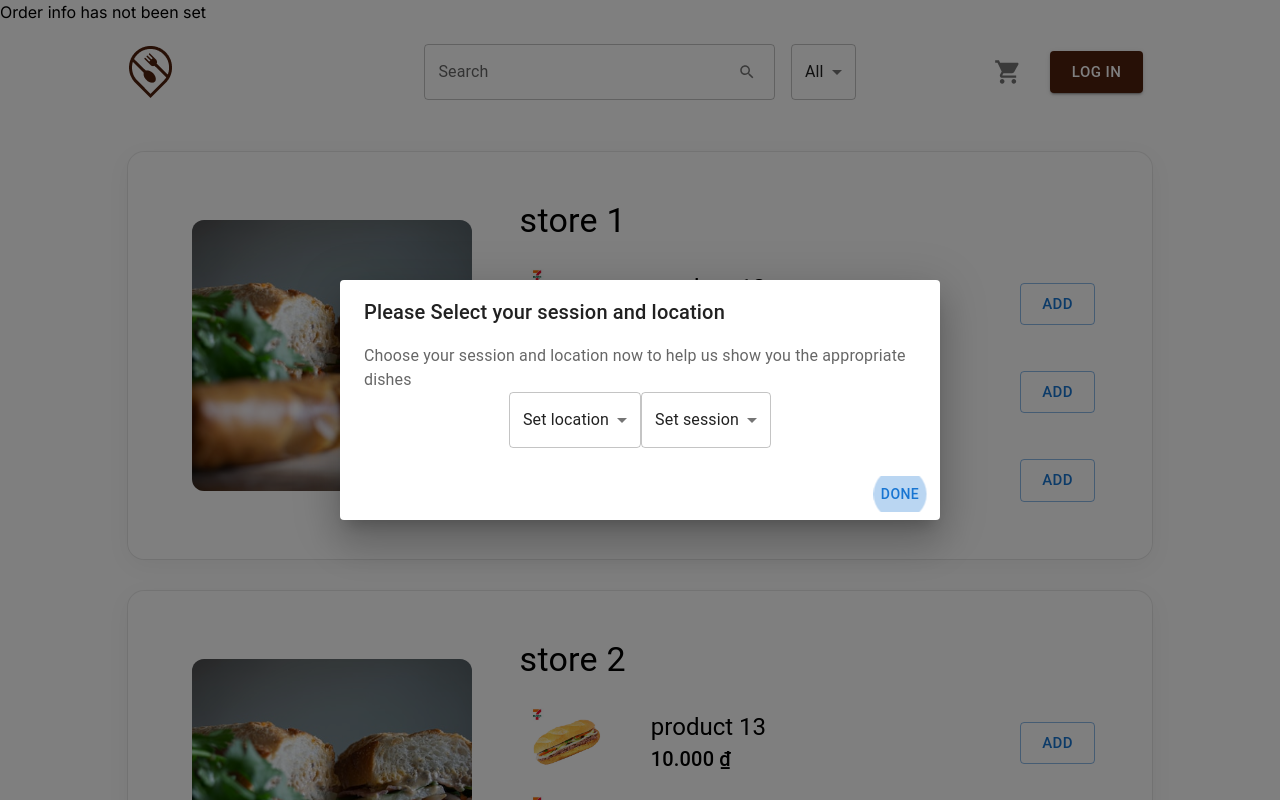
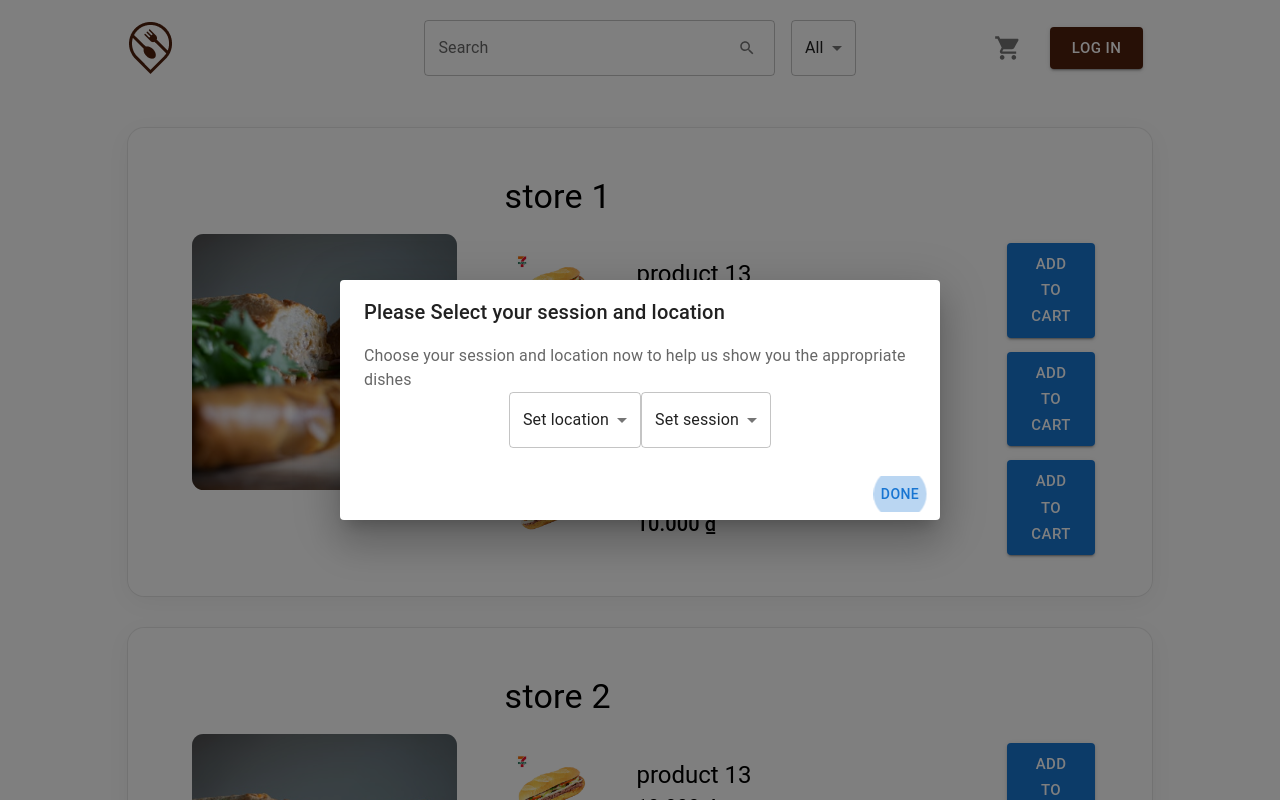
Before and after one commit to MarkVoVN/coccan, a Next.js app: page /search in a window 1280 px wide. Shown: the top 800 px of the page. Built offline with nearby package versions, Linux system fonts and the light colour scheme.

Commit message:
implement saving state to session for storage

```diff
--- a/src/app/(customers)/(common-components)/Header.tsx
+++ b/src/app/(customers)/(common-components)/Header.tsx
@@ -21,11 +21,15 @@ import React from "react";
 import { useState, useEffect } from "react";
 import { Search, ShoppingCart } from "@mui/icons-material";
 import Link from "next/link";
-import { redirect } from "next/navigation";
-import { useRouter } from "next/router";
+import { useRouter } from "next/navigation";
 import "./_header.scss";
 import SessionSeletorSection from "@/components/SessionSeletorSection";
 import { useAppSelector } from "@/app/GlobalRedux/Features/userSlice";
+import { useDispatch } from "react-redux";
+import useStorage from "@/hooks/useStorage";
+import { loginUser } from "@/app/GlobalRedux/Features/userSlice";
+import { setOrderInfo } from "@/app/GlobalRedux/Features/orderSlice";
+import { setCart } from "@/app/GlobalRedux/Features/cartSlice";
 
 function Header() {
   const categoryList = [
@@ -34,14 +38,14 @@ function Header() {
     { id: 3, name: "Rice" },
     { id: 4, name: "Bread" },
   ];
-
-  const [user, setUser] = useState<{
-    displayName: string;
-    email: string;
-    photoURL: string;
-    uid: string;
-    refreshToken: string;
-  }>();
+  const router = useRouter();
+  // const [user, setUser] = useState<{
+  //   displayName: string;
+  //   email: string;
+  //   photoURL: string;
+  //   uid: string;
+  //   refreshToken: string;
+  // }>();
 
   const [search, setSearch] = useState("");
 
@@ -59,12 +63,14 @@ function Header() {
     //pass props and redirect to search page
 
     console.log("searching for" + location + " " + category + " " + search);
-    redirect("/search");
+    router.push("/search");
   };
 
   const handleOrderInfoDialogClose = () => {
     setOrderInfoDialogOpen(false);
   };
+
+  const orderInfo = useAppSelector((state) => state.order.value);
 
   const isOrderInfoSetByUser = useAppSelector(
     (state) => state.order.value.isSetByUser
@@ -74,13 +80,45 @@ function Header() {
     !isOrderInfoSetByUser
   );
 
-  const cartItemCount = useAppSelector((state) => state.cart.countOfItem);
+  const cartItemCount = useAppSelector(
+    (state) => state.cart.countOfItemQuantity
+  );
+  const user = useAppSelector((state) => state.user.value);
+  const cart = useAppSelector((state) => state.cart);
+
   //fetch cate list
-  useEffect(() => {}, []);
+  //const categoryList = useAppSelector((state) => state.category);
+  const { getItem, setItem, removeItem } = useStorage();
+  const dispatch = useDispatch();
+  useEffect(() => {
+    const userInfoString = getItem("userInfo");
+    if (!userInfoString) return;
+
+    const userInfo = JSON.parse(userInfoString);
+    dispatch(loginUser({ value: userInfo }));
+
+    const orderInfoString = getItem("orderInfo");
+    if (!orderInfoString) return;
+
+    const orderInfo = JSON.parse(orderInfoString);
+    dispatch(setOrderInfo({ value: orderInfo }));
+    setOrderInfoDialogOpen(false);
+
+    const cartInfoString = getItem("cartInfo");
+    if (!cartInfoString) return;
+    dispatch(setCart(JSON.parse(cartInfoString)));
+  }, []);
+
+  useEffect(() => {
+    setItem("cartInfo", JSON.stringify(cart));
+  }, [cartItemCount]);
+
+  useEffect(() => {
+    setItem("orderInfo", JSON.stringify(orderInfo));
+  }, [orderInfo]);
 
   return (
     <>
-      {!isOrderInfoSetByUser && <h2>Order info has not been set</h2>}
       <Dialog
         open={orderInfoDialogOpen}
         onClose={handleOrderInfoDialogClose}
@@ -163,14 +201,16 @@ function Header() {
                 </Link>
               </div>
               <div className="avatar-login-container px-[0.5rem]">
-                {user && <Avatar src={user.photoURL} alt={user.displayName} />}
-                {!user && (
+                {user.isAuth && (
+                  <Avatar src={user.photoURL} alt={user.displayName} />
+                )}
+                {!user.isAuth && (
                   <Button
                     size="large"
                     className="login-btn"
                     variant="contained"
                   >
-                    <Link href="/">Log In</Link>
+                    <Link href="/login">Log In</Link>
                   </Button>
                 )}
               </div>
--- a/src/app/(customers)/(home)/page.tsx
+++ b/src/app/(customers)/(home)/page.tsx
@@ -77,8 +77,6 @@ export default function Home() {
   return (
     <>
       <CallToActionSection></CallToActionSection>
-      {isFetchLoading && <h2>Fetching</h2>}
-      {!isOrderInfoSetByUser && <h2>Order info has not been set</h2>}
       {(isFetchLoading || !isOrderInfoSetByUser) && (
         <>
           <h2>Loading...</h2>
@@ -88,7 +86,7 @@ export default function Home() {
       {!(isFetchLoading || !isOrderInfoSetByUser) && (
         <>
           <div className="selectors-wrapper w-full flex flex-row">
-            <div className="w-1/6 ml-[9vw]">
+            <div className="ml-[9vw]">
               <SessionSeletorSection></SessionSeletorSection>
             </div>
           </div>
--- a/src/app/(customers)/search/page.tsx
+++ b/src/app/(customers)/search/page.tsx
@@ -1,58 +1,30 @@
 "use client";
-
-import { MenuItem, Select, SelectChangeEvent } from "@mui/material";
-import { useState } from "react";
-import SortProductSection from "@/components/SortProductSection";
 import SearchResultSection from "@/components/SearchResultSection";
 import "./search.scss";
 
 function SearchPage() {
-  const [sortMetricId, setSortMetric] = useState("0");
-
-  const handleSortChange = (e: SelectChangeEvent) => {
-    setSortMetric(e.target.value);
-  };
-
-  const sortMetricList = [
-    {
-      id: 0,
-      iconUrl: "what.svg",
-      name: "All",
-    },
-    {
-      id: 1,
-      iconUrl: "rice.svg",
-      name: "Metric 1",
-    },
-    {
-      id: 2,
-      iconUrl: "bread.svg",
-      name: "Metric 2",
-    },
-  ];
-
   const searchResult = {
     type: "store with 3 products",
     list: [
       {
-        id: 1,
+        id: "1",
         name: "store 1",
         logoUrl: "/search/store-logo-placeholder.svg",
         list: [
           {
-            id: 13,
+            id: "73",
             name: "product 13",
             imgUrl: "/homepage/product-placeholder-img.png",
             price: 10000,
           },
           {
-            id: 12,
+            id: "52",
             name: "product 12",
             imgUrl: "/homepage/product-placeholder-img.png",
             price: 10000,
           },
           {
-            id: 19,
+            id: "09",
             name: "product 19",
             imgUrl: "/homepage/product-placeholder-img.png",
             price: 10000,
@@ -60,24 +32,24 @@ function SearchPage() {
         ],
       },
       {
-        id: 2,
+        id: "2",
         name: "store 2",
         logoUrl: "/search/store-logo-placeholder.svg",
         list: [
           {
-            id: 13,
+            id: "23",
             name: "product 13",
             imgUrl: "/homepage/product-placeholder-img.png",
             price: 10000,
           },
           {
-            id: 12,
+            id: "18",
             name: "product 12",
             imgUrl: "/homepage/product-placeholder-img.png",
             price: 10000,
           },
           {
-            id: 19,
+            id: "10",
             name: "product 19",
             imgUrl: "/homepage/product-placeholder-img.png",
             price: 10000,
@@ -85,24 +57,24 @@ function SearchPage() {
         ],
       },
       {
-        id: 3,
+        id: "3",
         name: "store 3",
         logoUrl: "/search/store-logo-placeholder.svg",
         list: [
           {
-            id: 13,
+            id: "13",
             name: "product 13",
             imgUrl: "/homepage/product-placeholder-img.png",
             price: 10000,
           },
           {
-            id: 12,
+            id: "12",
             name: "product 12",
             imgUrl: "/homepage/product-placeholder-img.png",
             price: 10000,
           },
           {
-            id: 19,
+            id: "19",
             name: "product 19",
             imgUrl: "/homepage/product-placeholder-img.png",
             price: 10000,
--- a/src/app/GlobalRedux/Features/cartSlice.ts
+++ b/src/app/GlobalRedux/Features/cartSlice.ts
@@ -23,6 +23,10 @@ export const cartSlice = createSlice(
     name: 'cart',
     initialState,
     reducers: {
+      setCart: (_, action : PayloadAction<CartState>) => {
+        return action.payload
+      },
+
       addToCartSingle: (state, action : PayloadAction<string>) => {
         let item = state.value.find(item => item.menuItemId === action.payload);
         if (item) {
@@ -65,6 +69,6 @@ export const cartSlice = createSlice(
   }
 );
 
-export const {addToCartSingle, addToCartByAmount, removeFromCart} = cartSlice.actions;
+export const {setCart, addToCartSingle, addToCartByAmount, removeFromCart} = cartSlice.actions;
 
 export default cartSlice.reducer;
--- /dev/null
+++ b/src/app/GlobalRedux/Features/categorySlice.ts
@@ -0,0 +1,47 @@
+"use client";
+
+import {PayloadAction, createSlice, createAsyncThunk} from "@reduxjs/toolkit"
+
+
+export interface CategoriesState {
+  value: {
+    categoryId: string,
+    name: string,
+  }[],
+  loading: boolean,
+  error: string
+}
+
+const initialCategoriesState : CategoriesState = {
+  value: [],
+  loading: true,
+  error: "",
+};
+
+export const categoriesSlice = createSlice(
+  {
+    name: 'categories',
+    initialState: initialCategoriesState,
+    reducers: {
+      setCategories: (state, action : PayloadAction<{categoryId: string, name: string}[]>) => {
+        if (action.payload.length > 0) {
+          return {
+            value: action.payload,
+            loading: false,
+            error: ""
+          }
+        }
+        return {
+          value: [],
+          loading: false,
+          error: "loading failed"
+        }
+      },
+
+    }
+  }
+);
+
+export const {setCategories} = categoriesSlice.actions;
+
+export default categoriesSlice.reducer;
--- a/src/app/GlobalRedux/store.ts
+++ b/src/app/GlobalRedux/store.ts
@@ -4,6 +4,7 @@ import {configureStore} from '@reduxjs/toolkit';
 import userReducer from "@/app/GlobalRedux/Features/userSlice";
 import orderReducer from "@/app/GlobalRedux/Features/orderSlice";
 import cartReducer from "@/app/GlobalRedux/Features/cartSlice";
+import categoryReducer from './Features/categorySlice';
 
 export const store = configureStore(
   {
@@ -11,6 +12,7 @@ export const store = configureStore(
       order: orderReducer,
       user: userReducer,
       cart: cartReducer,
+      category: categoryReducer,
     }
   }
 );
--- a/src/app/login/page.tsx
+++ b/src/app/login/page.tsx
@@ -25,9 +25,9 @@ function LoginPage() {
         const credential = GoogleAuthProvider.credentialFromResult(result);
         const user = result.user;
         const userInfo = {
-          displayName: user.displayName,
-          email: user.email,
-          photoURL: user.photoURL,
+          displayName: user.displayName as string | undefined,
+          email: user.email as string | undefined,
+          photoURL: user.photoURL as string | undefined,
           uid: user.uid,
           refreshToken: user.refreshToken,
         };
--- a/src/components/SearchResultSection.tsx
+++ b/src/components/SearchResultSection.tsx
@@ -1,5 +1,6 @@
 import React from "react";
 import { Button, Typography } from "@mui/material";
+import AddToCartBtn from "./AddToCartBtn";
 
 function SearchResultSection({
   searchResults,
@@ -7,11 +8,11 @@ function SearchResultSection({
   searchResults: {
     type: string;
     list: {
-      id: number;
+      id: string;
       name: string;
       logoUrl: string;
       list: {
-        id: number;
+        id: string;
         name: string;
         imgUrl: string;
         price: number;
@@ -66,9 +67,10 @@ function SearchResultSection({
                       </Typography>
                     </div>
                     <div className="product-add-to-cart-btn-container w-[1/6] mr-[1rem]">
-                      <Button size="large" variant="outlined" className="">
-                        Add
-                      </Button>
+                      <AddToCartBtn
+                        type="text"
+                        productId={product.id}
+                      ></AddToCartBtn>
                     </div>
                   </div>
                 ))}
```
Also changed, not shown: src/app/GlobalRedux/Features/userSlice.ts (+6 -6 lines), src/components/AddToCartBtn.tsx (+3 -38 lines), src/components/SessionSeletorSection.tsx (+0 -15 lines).
